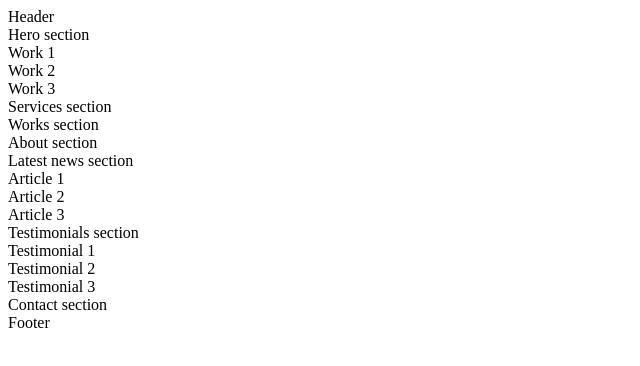
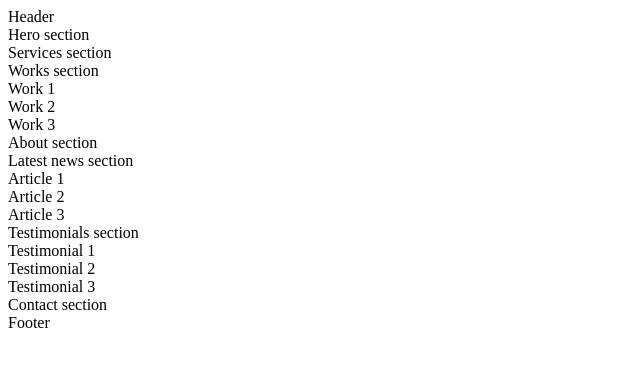
Before and after one commit to IbrahimMurad/alx-frontend, a plain HTML site: page 0x00-html_advanced/6-index.html in a window 1280 px wide. Shown: the whole page, without its empty margins (0-640 px from the left). Drawn offline with Linux system fonts and the light colour scheme.

Commit message:
work in work section

```diff
--- a/0x00-html_advanced/6-index.html
+++ b/0x00-html_advanced/6-index.html
@@ -15,12 +15,14 @@
     <main>
         <section>
             Hero section
+        </section>
+        <section>Services section</section>
+        <section>
+            Works section
             <article>Work 1</article>
             <article>Work 2</article>
             <article>Work 3</article>
         </section>
-        <section>Services section</section>
-        <section>Works section</section>
         <section>About section</section>
         <section>
             Latest news section
```
